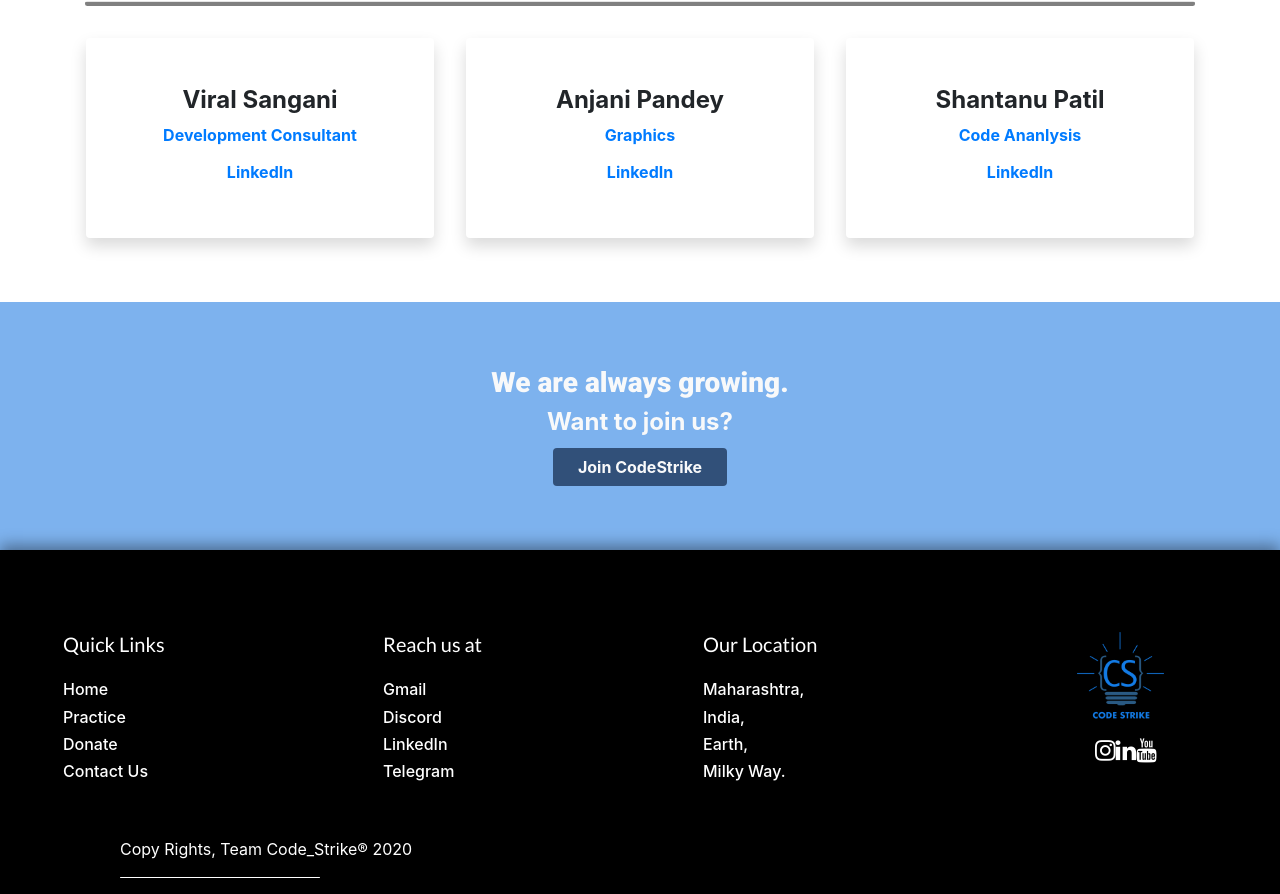
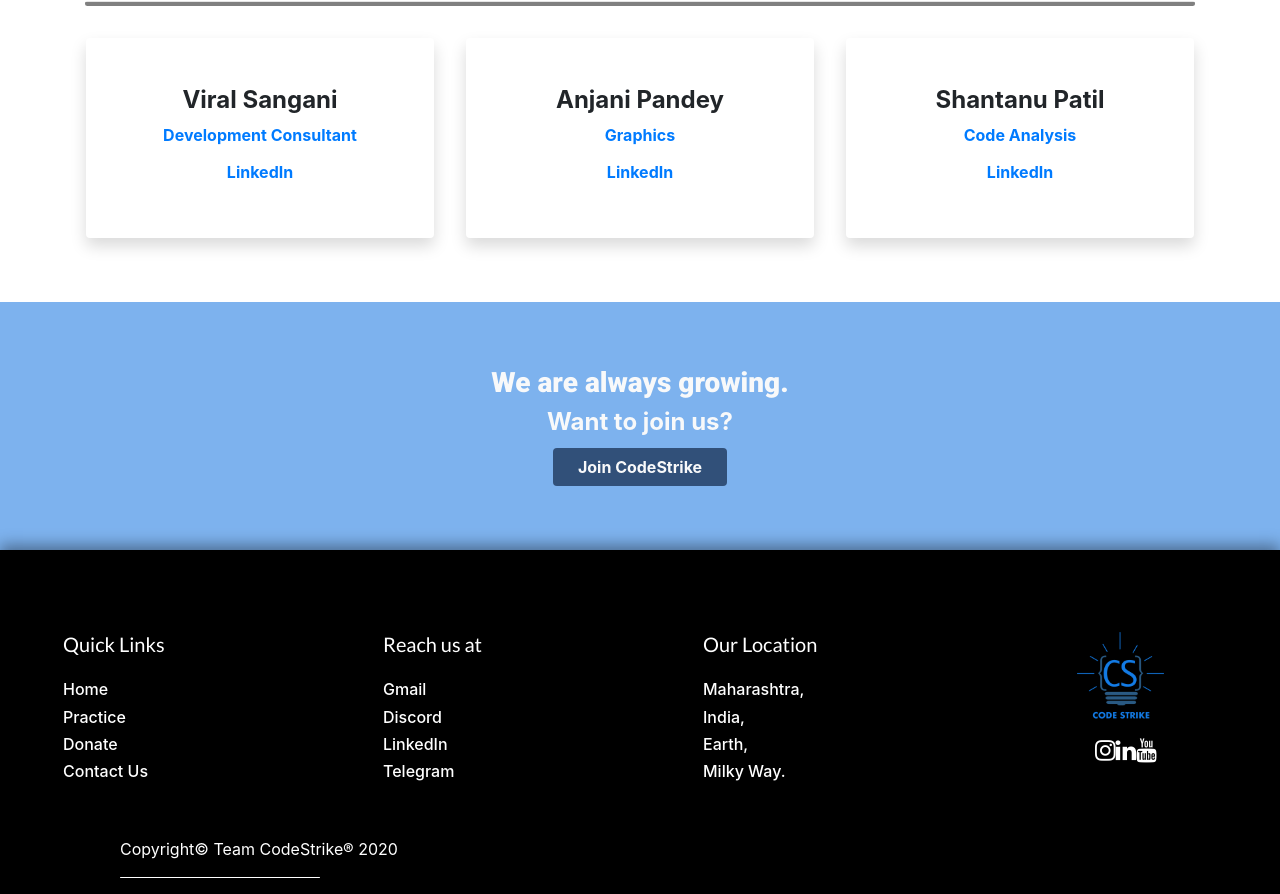
Before and after one commit to kaizen-cmd/explore-nextJS, a Next.js app: page /about-us in a window 1280 px wide. Shown: the part 1539-2433 px from the top of the page. Built offline with nearby package versions, Linux system fonts and the light colour scheme.

Commit message:
grammatical errors

```diff
--- a/components/common/footer.jsx
+++ b/components/common/footer.jsx
@@ -82,7 +82,7 @@ const Footer = (props) => {
           </div>
         </div>
         <div className="cp-text mt-5">
-          <p>Copy Rights, Team Code_Strike® {year}</p>
+          <p>Copyright© Team CodeStrike® {year}</p>
           <hr />
         </div>
       </div>
--- a/components/new-user-homepage/dashboard.jsx
+++ b/components/new-user-homepage/dashboard.jsx
@@ -39,7 +39,7 @@ const Dashboard = (props) => {
                   <span>
                     <strong>{user.username}</strong>
                   </span>{" "}
-                  choose any one problem and solve it. Keep Coding!.
+                  choose any one problem and solve it. Keep Coding!
                 </h4>
                 <h4>When in doubt, use bruteforce.</h4>
               </div>
--- a/pages/about-us.jsx
+++ b/pages/about-us.jsx
@@ -69,7 +69,7 @@ const AboutUs = (props) => {
       },
       {
         name: "Shantanu Patil",
-        role: "Code Ananlysis",
+        role: "Code Analysis",
         linlink: "https://www.linkedin.com/in/shantanupatil23/",
       },
     ],
```
